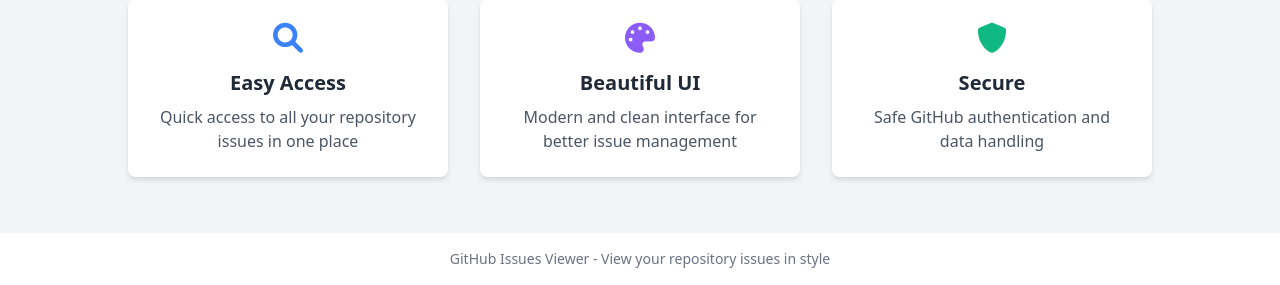
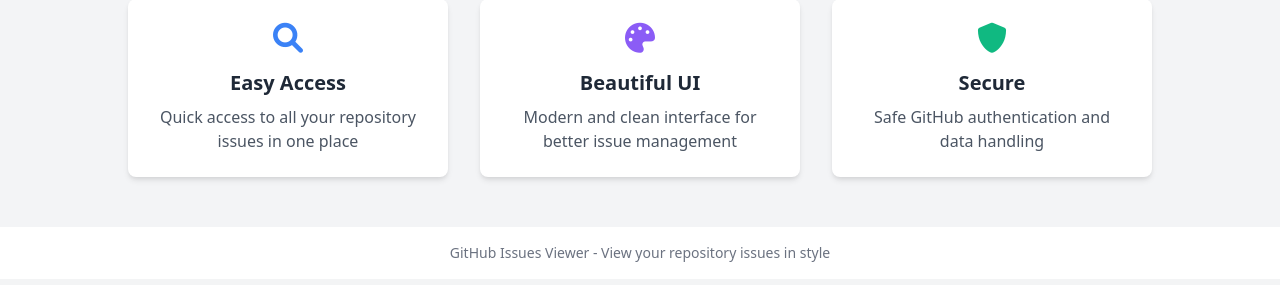
Before and after one commit to singiamtel/github_issues_viewer, a Django app: page / in a window 1280 px wide. Shown: the part 521-806 px from the top of the page. After the commit the page ends 783 px from the top, so only its background shows below. Run offline with Django 5.2, Linux system fonts and the light colour scheme.

Commit message:
Always keep footer at the bottom

```diff
--- a/templates/base.html
+++ b/templates/base.html
@@ -33,7 +33,7 @@
         }
     </script>
 </head>
-<body class="bg-gray-100 min-h-screen">
+<body class="bg-gray-100 min-h-screen flex flex-col">
     <nav class="bg-white shadow-lg">
         <div class="max-w-7xl mx-auto px-4">
             <div class="flex justify-between h-16">
@@ -64,11 +64,11 @@
         </div>
     </nav>
 
-    <main class="max-w-7xl mx-auto py-6 sm:px-6 lg:px-8">
+    <main class="max-w-7xl mx-auto py-6 sm:px-6 lg:px-8 flex-grow w-full">
         {% block content %}{% endblock %}
     </main>
 
-    <footer class="bg-white shadow-lg mt-8">
+    <footer class="bg-white shadow-lg mt-auto">
         <div class="max-w-7xl mx-auto py-4 px-4 sm:px-6 lg:px-8">
             <p class="text-center text-gray-500 text-sm">
                 GitHub Issues Viewer - View your repository issues in style
```
